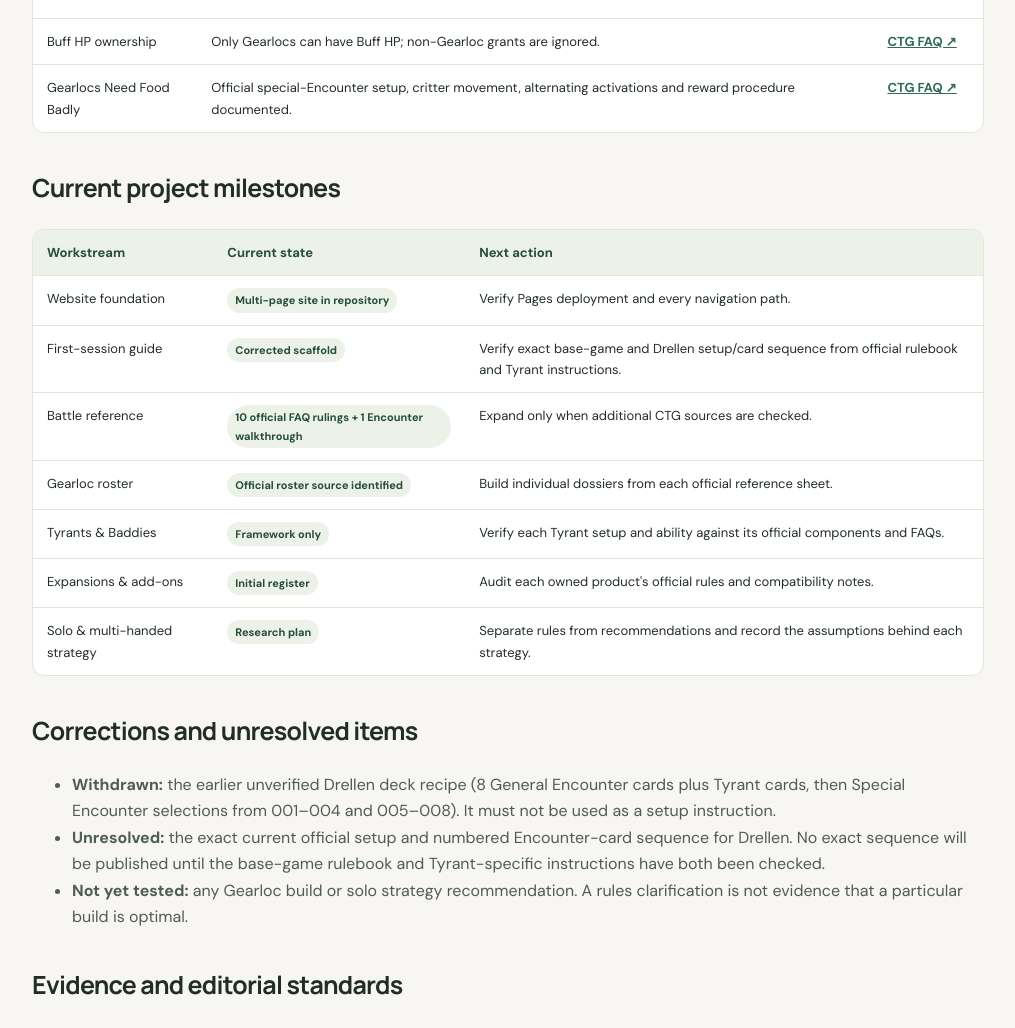
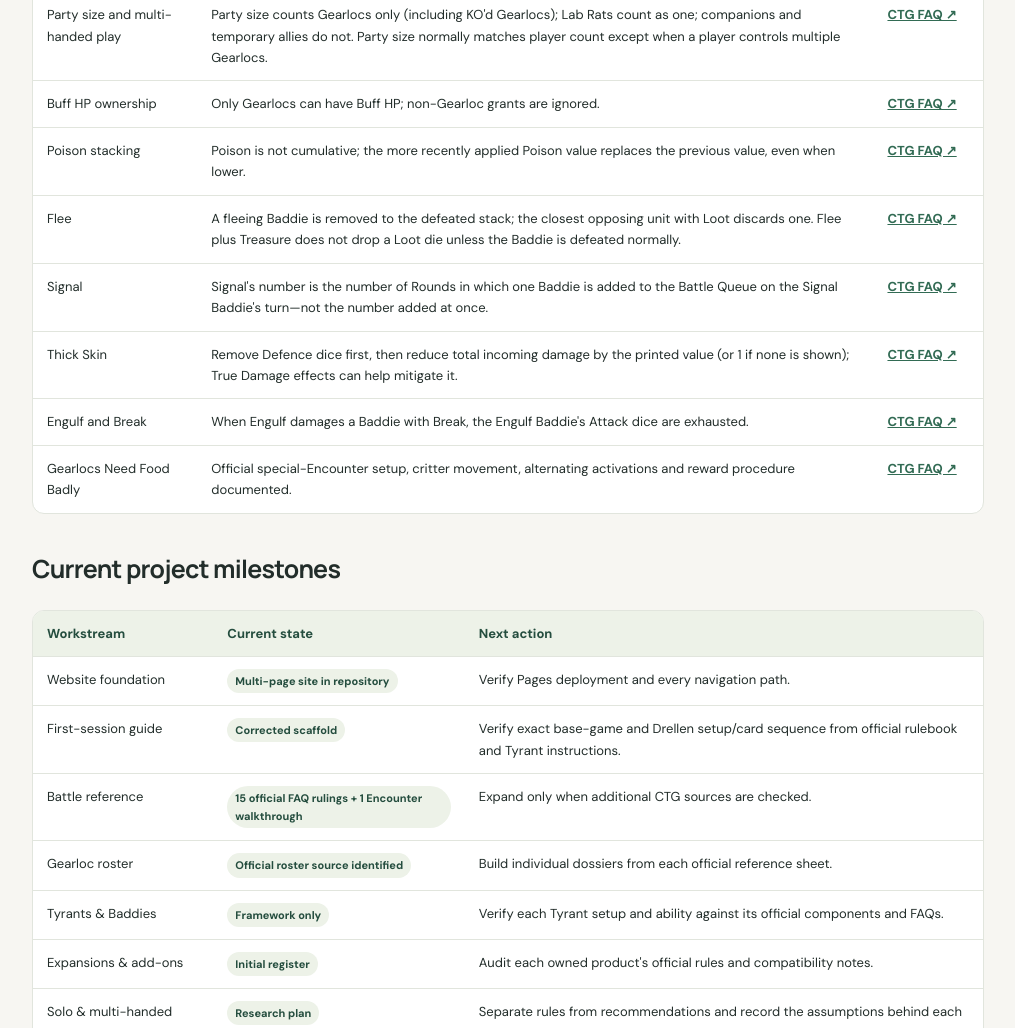
Before and after one commit to JamSpot/too-many-bones-solo-academy, a plain HTML site: page research.html in a window 1280 px wide. Shown: the part 1700-2728 px from the top of the page, without its empty margins (132-1147 px from the left). Drawn offline with Linux system fonts and the light colour scheme.

Commit message:
Record official Baddie FAQ research

```diff
--- a/research.html
+++ b/research.html
@@ -24,7 +24,7 @@
 <article class="content">
 <div class="info-box"><strong>Rules-source policy:</strong> for rules, setup, card order, Gearloc abilities, Tyrant mechanics and encounter procedures, the only authority used here is Chip Theory Games' official rulebooks, reference sheets, FAQs, errata and clarifications. Official product pages may confirm product contents or player count, but are not used to override rulebooks. No fan guide, forum, video commentary or third-party rules summary is treated as rules authority.</div>
 
-<h2>Official sources checked on 17 November 2026</h2>
+<h2>Official sources checked on 18 November 2026</h2>
 <ul class="source-list">
 <li><a href="https://chiptheorygames.com/pages/support/too-many-bones" target="_blank" rel="noopener">Too Many Bones — official support hub</a> — publisher-provided links to the base-game, Undertow, Unbreakable and Splice &amp; Dice rulebooks, Gearloc reference sheets, Baddie Skills reference and FAQ. CTG states that its FAQ is kept updated with rulings, clarifications and errata.</li>
 <li><a href="https://support.chiptheorygames.com/support/solutions/33000133540" target="_blank" rel="noopener">Too Many Bones — official FAQ index</a> — categories include Battle, Baddie Skills and Encounter Terms, Tyrants, specific Encounters, Loot and Gearloc-specific questions.</li>
@@ -32,6 +32,7 @@
 
 <li><a href="https://tmbsupport.chiptheorygames.com/support/solutions/articles/33000210199-q-how-does-the-gearlocs-need-food-badly-encounter-work-" target="_blank" rel="noopener">“Gearlocs Need Food Badly” Encounter clarification</a> — modified 15 September 2026; official procedure for critter setup and movement, alternating activations, permitted Gearloc actions and Buff HP reward.</li>
 <li><a href="https://tmbsupport.chiptheorygames.com/support/solutions/articles/33000290014-can-units-besides-gearlocs-have-buff-hp-" target="_blank" rel="noopener">Can units besides Gearlocs have Buff HP?</a> — modified 5 July 2024; only Gearlocs can have Buff HP because it is held in their Prep Area.</li>
+<li><a href="https://tmbsupport.chiptheorygames.com/support/solutions/folders/33000202498" target="_blank" rel="noopener">Baddie Skills and Encounter Terms — official FAQ category</a> — includes Poison, Flee, Signal, Thick Skin, Engulf/Break and other Baddie keyword clarifications. The individual articles are linked in the Rules reference.</li>
 </ul>
 
 <h2>Verified rulings added to the academy</h2>
@@ -49,6 +50,12 @@
 <tr><td>Patches healing range</td><td>Patches does not need to be adjacent to a Gearloc he heals.</td><td><a href="https://support.chiptheorygames.com/support/solutions/articles/33000210179-q-does-patches-need-to-be-adjacent-to-another-gearloc-in-order-to-heal-them-" target="_blank" rel="noopener">CTG FAQ ↗</a></td></tr>
 <tr><td>Party size and multi-handed play</td><td>Party size counts Gearlocs only (including KO'd Gearlocs); Lab Rats count as one; companions and temporary allies do not. Party size normally matches player count except when a player controls multiple Gearlocs.</td><td><a href="https://tmbsupport.chiptheorygames.com/support/solutions/articles/33000283023-what-units-does-party-size-include-" target="_blank" rel="noopener">CTG FAQ ↗</a></td></tr>
 <tr><td>Buff HP ownership</td><td>Only Gearlocs can have Buff HP; non-Gearloc grants are ignored.</td><td><a href="https://tmbsupport.chiptheorygames.com/support/solutions/articles/33000290014-can-units-besides-gearlocs-have-buff-hp-" target="_blank" rel="noopener">CTG FAQ ↗</a></td></tr>
+
+<tr><td>Poison stacking</td><td>Poison is not cumulative; the more recently applied Poison value replaces the previous value, even when lower.</td><td><a href="https://tmbsupport.chiptheorygames.com/support/solutions/articles/33000210161-poison" target="_blank" rel="noopener">CTG FAQ ↗</a></td></tr>
+<tr><td>Flee</td><td>A fleeing Baddie is removed to the defeated stack; the closest opposing unit with Loot discards one. Flee plus Treasure does not drop a Loot die unless the Baddie is defeated normally.</td><td><a href="https://tmbsupport.chiptheorygames.com/support/solutions/articles/33000233621-flee" target="_blank" rel="noopener">CTG FAQ ↗</a></td></tr>
+<tr><td>Signal</td><td>Signal's number is the number of Rounds in which one Baddie is added to the Battle Queue on the Signal Baddie's turn—not the number added at once.</td><td><a href="https://tmbsupport.chiptheorygames.com/support/solutions/articles/33000210165-q-how-many-baddies-do-i-add-to-the-battle-queue-each-round-if-a-baddie-has-signal-2-3-etc-" target="_blank" rel="noopener">CTG FAQ ↗</a></td></tr>
+<tr><td>Thick Skin</td><td>Remove Defence dice first, then reduce total incoming damage by the printed value (or 1 if none is shown); True Damage effects can help mitigate it.</td><td><a href="https://tmbsupport.chiptheorygames.com/support/solutions/articles/33000210163-q-when-resolving-thick-skin-do-you-remove-def-dice-first-does-it-negate-the-first-of-atk-dice-" target="_blank" rel="noopener">CTG FAQ ↗</a></td></tr>
+<tr><td>Engulf and Break</td><td>When Engulf damages a Baddie with Break, the Engulf Baddie's Attack dice are exhausted.</td><td><a href="https://tmbsupport.chiptheorygames.com/support/solutions/articles/33000210162-q-if-a-baddie-with-engulf-does-damage-to-another-baddie-with-break-are-the-baddie-with-engulf-" target="_blank" rel="noopener">CTG FAQ ↗</a></td></tr>
 <tr><td>Gearlocs Need Food Badly</td><td>Official special-Encounter setup, critter movement, alternating activations and reward procedure documented.</td><td><a href="https://tmbsupport.chiptheorygames.com/support/solutions/articles/33000210199-q-how-does-the-gearlocs-need-food-badly-encounter-work-" target="_blank" rel="noopener">CTG FAQ ↗</a></td></tr>
 </tbody>
 </table>
@@ -61,7 +68,7 @@
 <tbody>
 <tr><td>Website foundation</td><td><span class="pill">Multi-page site in repository</span></td><td>Verify Pages deployment and every navigation path.</td></tr>
 <tr><td>First-session guide</td><td><span class="pill">Corrected scaffold</span></td><td>Verify exact base-game and Drellen setup/card sequence from official rulebook and Tyrant instructions.</td></tr>
-<tr><td>Battle reference</td><td><span class="pill">10 official FAQ rulings + 1 Encounter walkthrough</span></td><td>Expand only when additional CTG sources are checked.</td></tr>
+<tr><td>Battle reference</td><td><span class="pill">15 official FAQ rulings + 1 Encounter walkthrough</span></td><td>Expand only when additional CTG sources are checked.</td></tr>
 <tr><td>Gearloc roster</td><td><span class="pill">Official roster source identified</span></td><td>Build individual dossiers from each official reference sheet.</td></tr>
 <tr><td>Tyrants &amp; Baddies</td><td><span class="pill">Framework only</span></td><td>Verify each Tyrant setup and ability against its official components and FAQs.</td></tr>
 <tr><td>Expansions &amp; add-ons</td><td><span class="pill">Initial register</span></td><td>Audit each owned product's official rules and compatibility notes.</td></tr>
```
